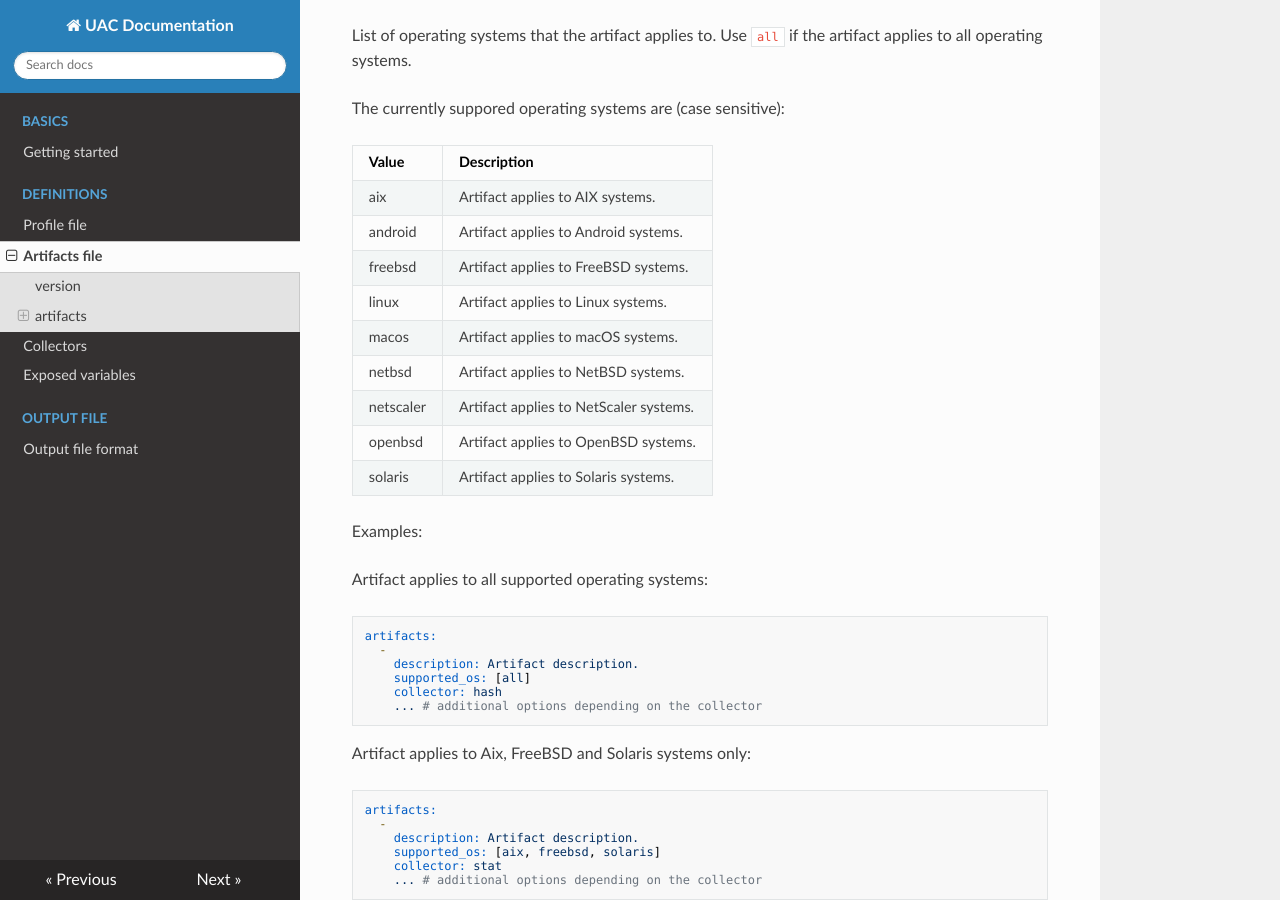
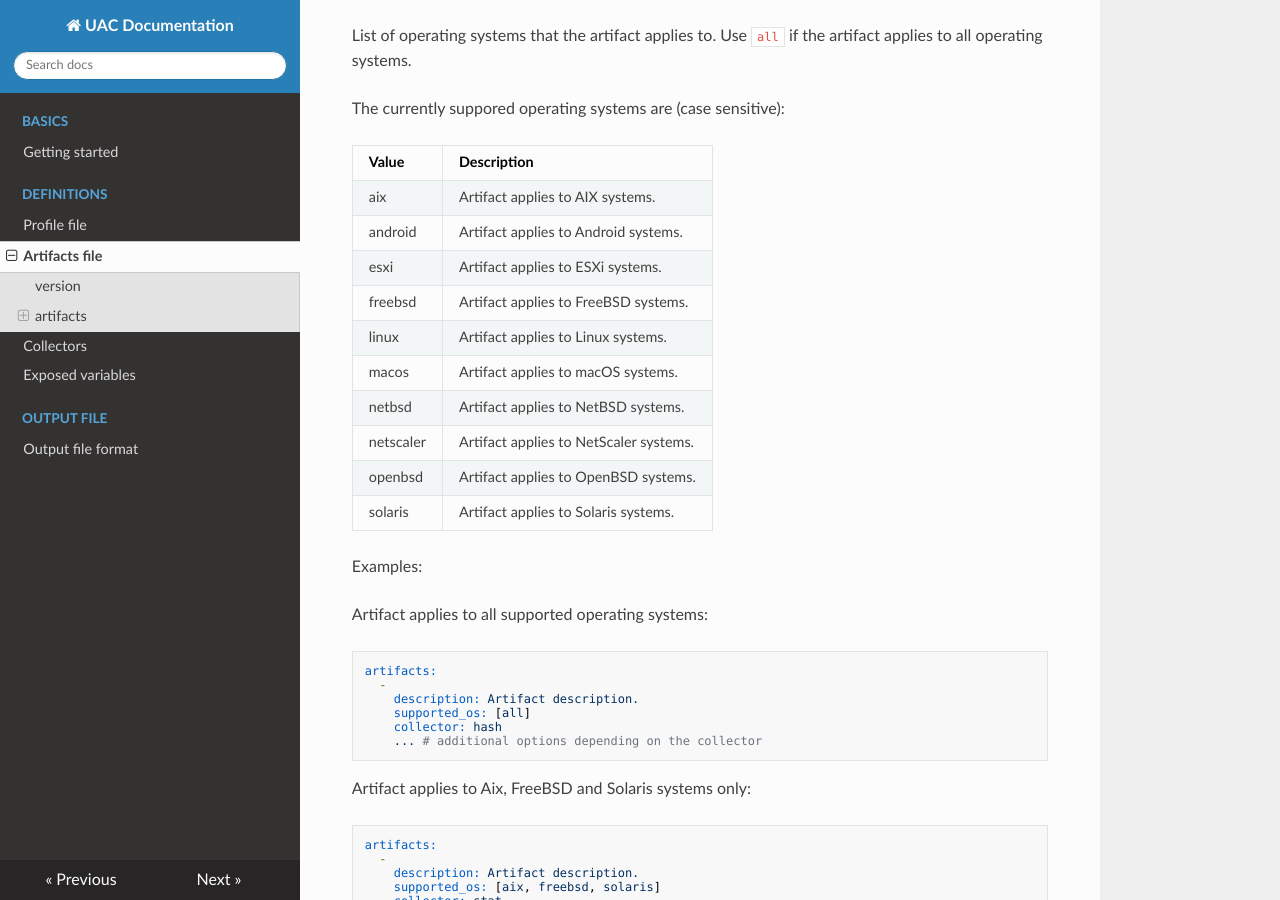
Before and after one commit to tclahr/uac-docs, an MkDocs documentation site: the page built from docs/artifacts_file.md, in a window 1280 px wide and 900 px high, scrolled down 1646 px. Built offline with MkDocs 1.6.1, drawn with Linux system fonts in a browser that asks for light colours; nearby versions of some CDN libraries.

Commit message:
docs: new esxi system support
Signed-off-by: Thiago Canozzo Lahr <tclahr@br.ibm.com>

```diff
--- a/docs/artifacts_file.md
+++ b/docs/artifacts_file.md
@@ -74,6 +74,7 @@ The currently suppored operating systems are (case sensitive):
 | ----- | ----------- |
 | aix | Artifact applies to AIX systems. |
 | android | Artifact applies to Android systems. |
+| esxi | Artifact applies to ESXi systems. |
 | freebsd | Artifact applies to FreeBSD systems. |
 | linux | Artifact applies to Linux systems. |
 | macos | Artifact applies to macOS systems. |
```
